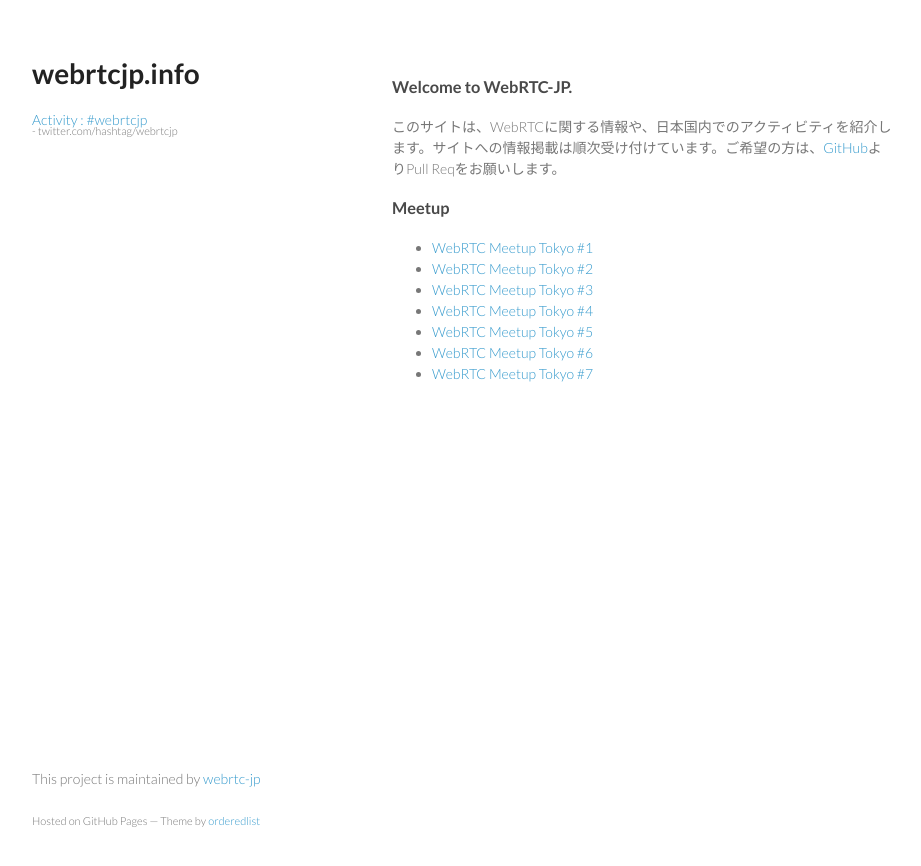
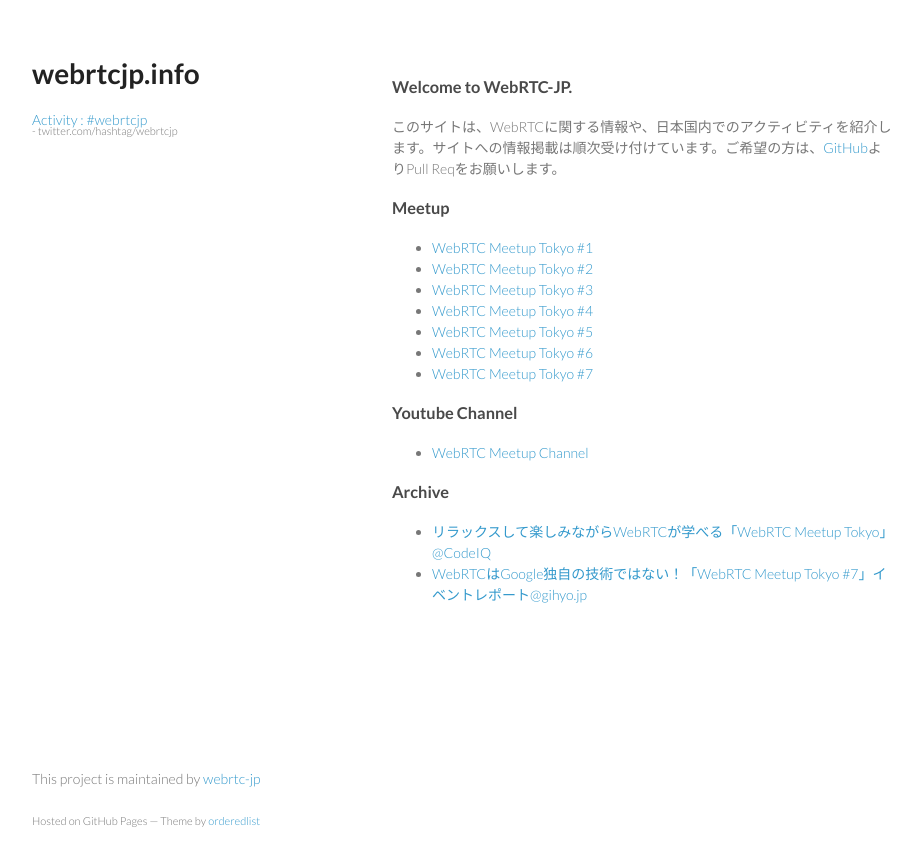
Before and after one commit to webrtc-jp/webrtc-jp-info.github.io, a Jekyll site: the page built from index.md, in a window 1280 px wide. Shown: the top 866 px of the page, without its empty margins (178-1099 px from the left). Built offline with Jekyll 4.4.1, drawn with Linux system fonts in a browser that asks for light colours; Markdown is read by kramdown in place of the engine named in the settings.

Commit message:
added contet

```diff
--- a/index.md
+++ b/index.md
@@ -16,3 +16,12 @@
 - [WebRTC Meetup Tokyo #5](https://atnd.org/events/58755)
 - [WebRTC Meetup Tokyo #6](https://atnd.org/events/60983)
 - [WebRTC Meetup Tokyo #7](https://atnd.org/events/62978)
+
+### Youtube Channel
+
+- [WebRTC Meetup Channel](https://www.youtube.com/channel/UCfFhKTGTXIQ7m9Xfnr5Sk3A)
+
+### Archive
+
+- [リラックスして楽しみながらWebRTCが学べる「WebRTC Meetup Tokyo」@CodeIQ](https://codeiq.jp/magazine/2014/05/10014/)
+- [WebRTCはGoogle独自の技術ではない！「WebRTC Meetup Tokyo #7」イベントレポート@gihyo.jp](http://gihyo.jp/news/report/2015/03/2401)
```
